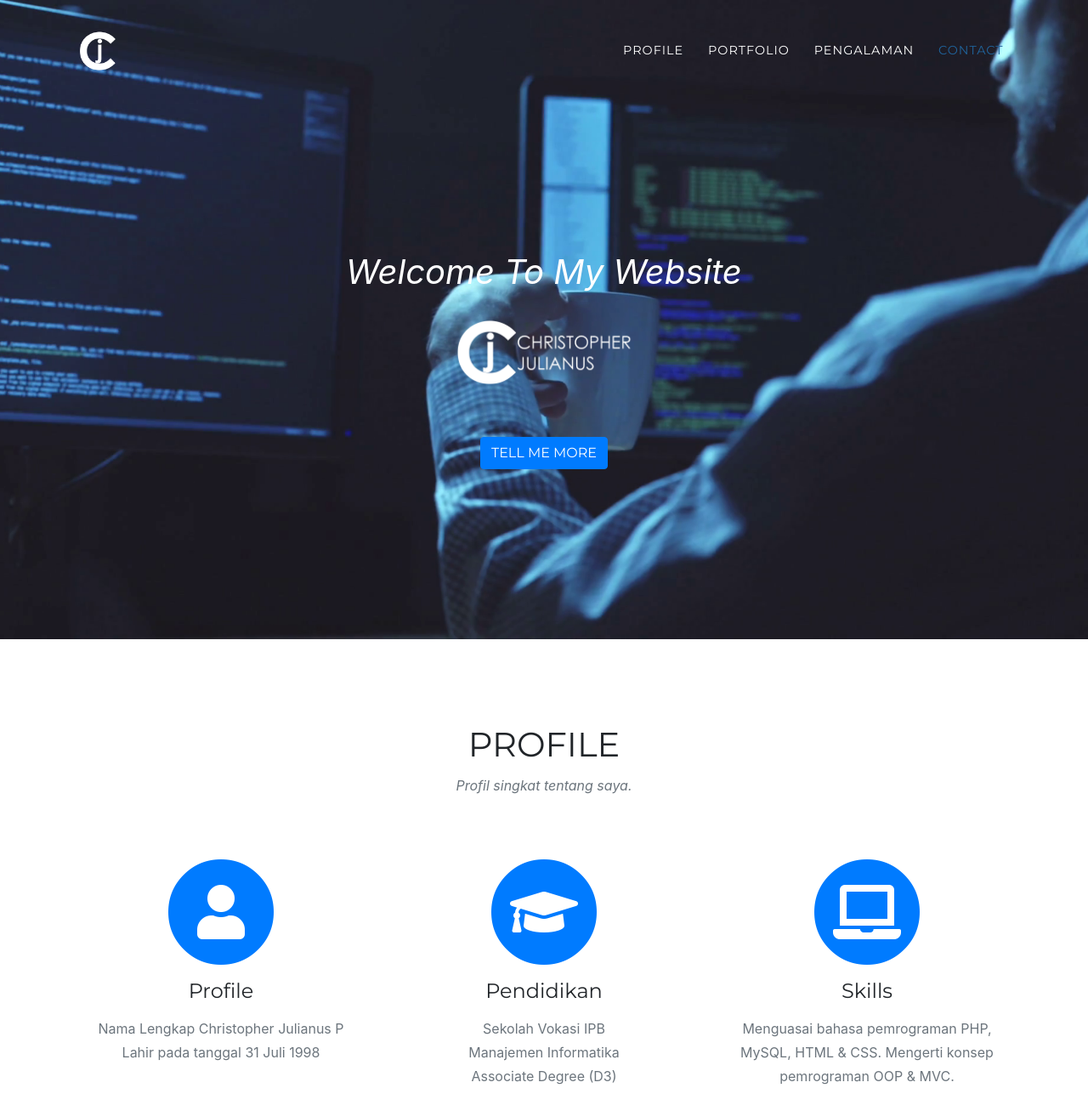
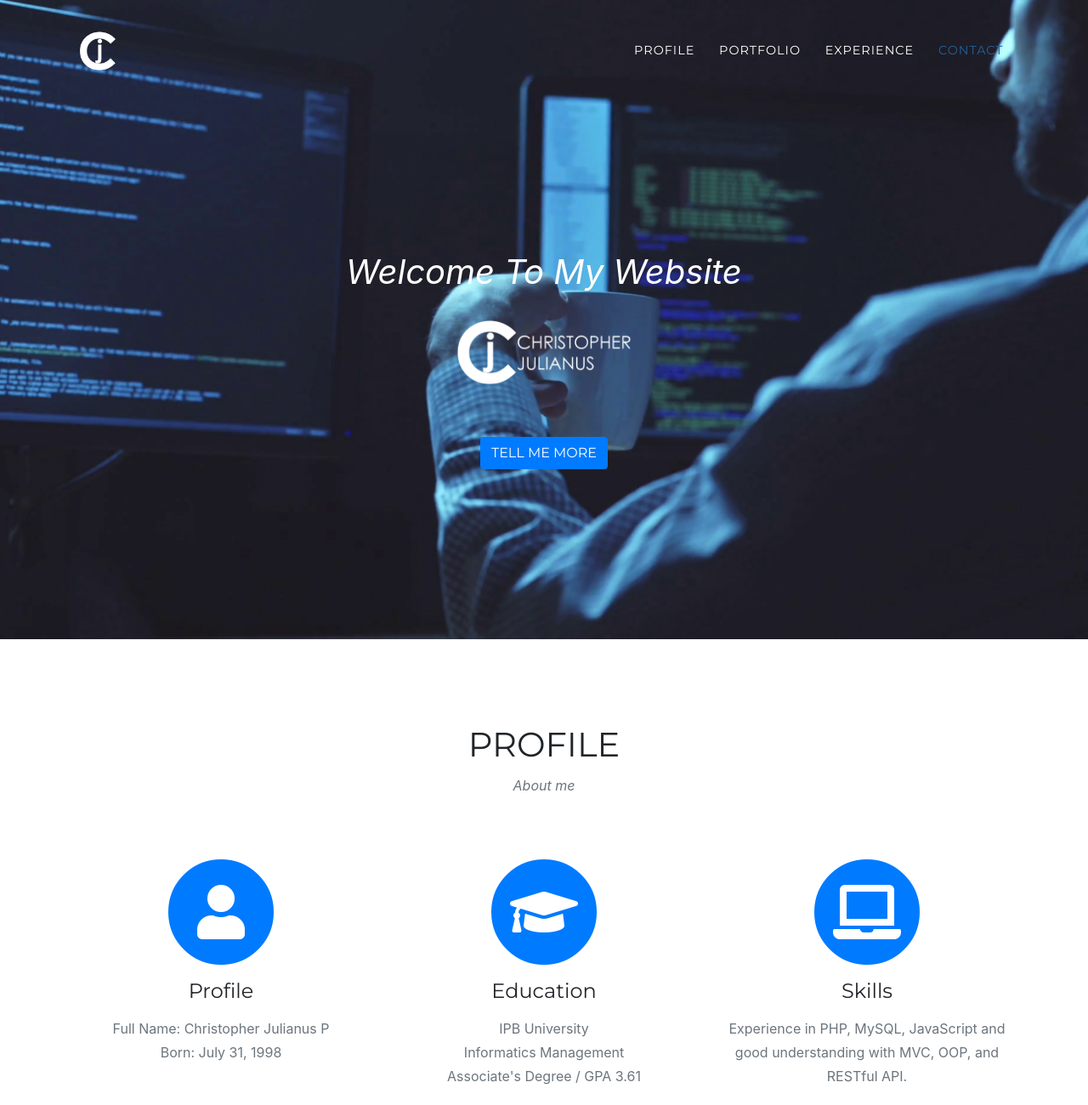
Before and after one commit to ctophjp/ctophjp.github.io, a website with bundled scripts: page index.html in a window 1280 px wide. Shown: the top 1300 px of the page at 85% size. Built offline with nearby package versions, Linux system fonts and the light colour scheme; files whose address does not match are found by name; a web font is replaced by a local one.

Commit message:
Mengupdate bahasa ke inggris pada Profile

```diff
--- a/index.html
+++ b/index.html
@@ -44,7 +44,7 @@
             <a class="nav-link js-scroll-trigger" href="#portfolio">Portfolio</a>
           </li>
           <li class="nav-item">
-            <a class="nav-link js-scroll-trigger" href="#about">Pengalaman</a>
+            <a class="nav-link js-scroll-trigger" href="#about">Experience</a>
           </li>
           <li class="nav-item">
             <a class="nav-link js-scroll-trigger" href="#team">Contact</a>
@@ -71,7 +71,7 @@
       <div class="row">
         <div class="col-lg-12 text-center">
           <h2 class="section-heading text-uppercase">Profile</h2>
-          <h3 class="section-subheading text-muted">Profil singkat tentang saya.</h3>
+          <h3 class="section-subheading text-muted">About me</h3>
         </div>
       </div>
       <div class="row text-center">
@@ -81,15 +81,15 @@
             <i class="fas fa-user fa-stack-1x fa-inverse"></i>
           </span>
           <h4 class="service-heading">Profile</h4>
-          <p class="text-muted">Nama Lengkap Christopher Julianus P<br>Lahir pada tanggal 31 Juli 1998</p>
+          <p class="text-muted">Full Name: Christopher Julianus P<br>Born: July 31, 1998</p>
         </div>
         <div class="col-md-4">
           <span class="fa-stack fa-4x">
             <i class="fas fa-circle fa-stack-2x text-primary"></i>
             <i class="fas fa-graduation-cap fa-stack-1x fa-inverse"></i>
           </span>
-          <h4 class="service-heading">Pendidikan</h4>
-          <p class="text-muted">Sekolah Vokasi IPB<br>Manajemen Informatika<br>Associate Degree (D3)</p>
+          <h4 class="service-heading">Education</h4>
+          <p class="text-muted">IPB University<br>Informatics Management<br>Associate's Degree / GPA 3.61</p>
         </div>
         <div class="col-md-4">
           <span class="fa-stack fa-4x">
@@ -97,7 +97,7 @@
             <i class="fas fa-laptop fa-stack-1x fa-inverse"></i>
           </span>
           <h4 class="service-heading">Skills</h4>
-          <p class="text-muted">Menguasai bahasa pemrograman PHP, MySQL, HTML & CSS. Mengerti konsep pemrograman OOP & MVC.</p>
+          <p class="text-muted">Experience in PHP, MySQL, JavaScript and good understanding with MVC, OOP, and RESTful API.</p>
         </div>
       </div>
     </div>
```
